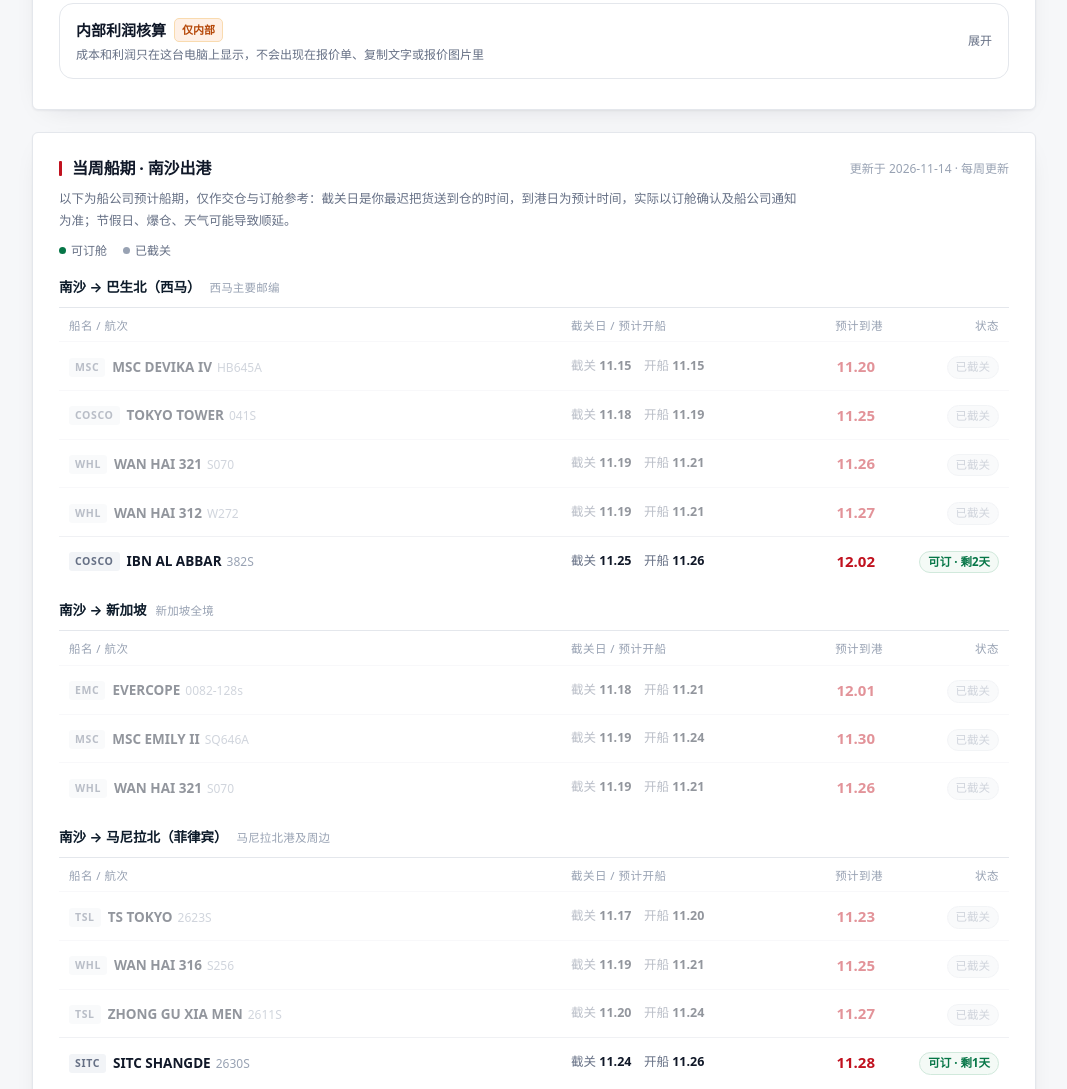
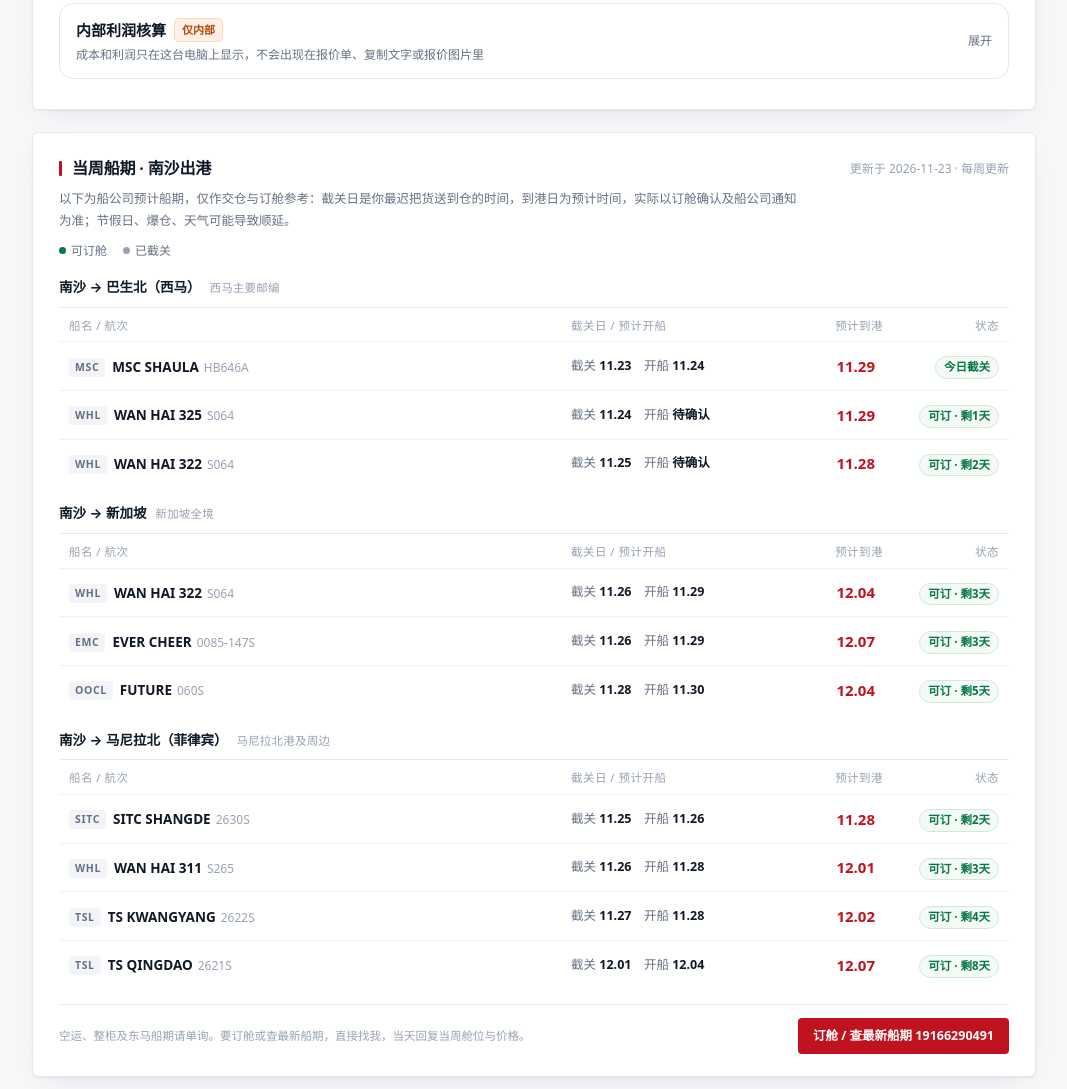
Before and after one commit to XGD19166290491/XGD, a plain HTML site: page index.html in a window 1280 px wide. Shown: the part 2316-3405 px from the top of the page, without its empty margins (106-1173 px from the left). Drawn offline with Linux system fonts and the light colour scheme; a web font is replaced by a local one.

Commit message:
船期更新：菲律宾海运/南沙-新加坡/马来西亚最新船期（截关11.23-12.01），马来两条开船时间未定显示待确认

```diff
--- a/index.html
+++ b/index.html
@@ -4218,32 +4218,30 @@ try{ xgdDlSync(); }catch(e){}
 </script>
 <script>
 /* ===== 船期表 · 数据在 SHIP 里改，改完同步改 SHIP_UPDATED ===== */
-var SHIP_UPDATED = '2026-11-14';
+var SHIP_UPDATED = '2026-11-23';
 var SHIP_LANES = {
   MY:{zh:'南沙 → 巴生北（西马）', en:'Nansha → Port Klang North (West MY)', sub:{zh:'西马主要邮编', en:'main West MY postcodes'}},
   SG:{zh:'南沙 → 新加坡', en:'Nansha → Singapore', sub:{zh:'新加坡全境', en:'nationwide'}},
   PH:{zh:'南沙 → 马尼拉北（菲律宾）', en:'Nansha → Manila North (Philippines)', sub:{zh:'马尼拉北港及周边', en:'Manila North & nearby'}}
 };
 var SHIP = [
-  {lane:'MY',car:'MSC',  vsl:'MSC DEVIKA IV', voy:'HB645A',    cut:'2026-11-15', etd:'2026-11-15', eta:'2026-11-20'},
-  {lane:'MY',car:'COSCO',vsl:'TOKYO TOWER',   voy:'041S',      cut:'2026-11-18', etd:'2026-11-19', eta:'2026-11-25'},
-  {lane:'MY',car:'WHL',  vsl:'WAN HAI 321',   voy:'S070',      cut:'2026-11-19', etd:'2026-11-21', eta:'2026-11-26'},
-  {lane:'MY',car:'WHL',  vsl:'WAN HAI 312',   voy:'W272',      cut:'2026-11-19', etd:'2026-11-21', eta:'2026-11-27'},
-  {lane:'MY',car:'COSCO',vsl:'IBN AL ABBAR',  voy:'382S',      cut:'2026-11-25', etd:'2026-11-26', eta:'2026-12-02'},
-  {lane:'SG',car:'EMC',  vsl:'EVERCOPE',      voy:'0082-128s', cut:'2026-11-18', etd:'2026-11-21', eta:'2026-12-01'},
-  {lane:'SG',car:'MSC',  vsl:'MSC EMILY II',  voy:'SQ646A',    cut:'2026-11-19', etd:'2026-11-24', eta:'2026-11-30'},
-  {lane:'SG',car:'WHL',  vsl:'WAN HAI 321',   voy:'S070',      cut:'2026-11-19', etd:'2026-11-21', eta:'2026-11-26'},
-  {lane:'PH',car:'TSL',  vsl:'TS TOKYO',      voy:'2623S',     cut:'2026-11-17', etd:'2026-11-20', eta:'2026-11-23'},
-  {lane:'PH',car:'WHL',  vsl:'WAN HAI 316',   voy:'S256',      cut:'2026-11-19', etd:'2026-11-21', eta:'2026-11-25'},
-  {lane:'PH',car:'TSL',  vsl:'ZHONG GU XIA MEN', voy:'2611S',  cut:'2026-11-20', etd:'2026-11-24', eta:'2026-11-27'},
-  {lane:'PH',car:'SITC', vsl:'SITC SHANGDE',  voy:'2630S',     cut:'2026-11-24', etd:'2026-11-26', eta:'2026-11-28'}
+  {lane:'MY',car:'MSC',  vsl:'MSC SHAULA',   voy:'HB646A',    cut:'2026-11-23', etd:'2026-11-24', eta:'2026-11-29'},
+  {lane:'MY',car:'WHL',  vsl:'WAN HAI 325',  voy:'S064',      cut:'2026-11-24', etd:'',           eta:'2026-11-29'},
+  {lane:'MY',car:'WHL',  vsl:'WAN HAI 322',  voy:'S064',      cut:'2026-11-25', etd:'',           eta:'2026-11-28'},
+  {lane:'SG',car:'OOCL', vsl:'FUTURE',       voy:'060S',      cut:'2026-11-28', etd:'2026-11-30', eta:'2026-12-04'},
+  {lane:'SG',car:'WHL',  vsl:'WAN HAI 322',  voy:'S064',      cut:'2026-11-26', etd:'2026-11-29', eta:'2026-12-04'},
+  {lane:'SG',car:'EMC',  vsl:'EVER CHEER',   voy:'0085-147S', cut:'2026-11-26', etd:'2026-11-29', eta:'2026-12-07'},
+  {lane:'PH',car:'SITC', vsl:'SITC SHANGDE', voy:'2630S',     cut:'2026-11-25', etd:'2026-11-26', eta:'2026-11-28'},
+  {lane:'PH',car:'WHL',  vsl:'WAN HAI 311',  voy:'S265',      cut:'2026-11-26', etd:'2026-11-28', eta:'2026-12-01'},
+  {lane:'PH',car:'TSL',  vsl:'TS KWANGYANG', voy:'2622S',     cut:'2026-11-27', etd:'2026-11-28', eta:'2026-12-02'},
+  {lane:'PH',car:'TSL',  vsl:'TS QINGDAO',   voy:'2621S',     cut:'2026-12-01', etd:'2026-12-04', eta:'2026-12-07'}
 ];
 var SHIP_TXT = {
   zh:{title:'当周船期 · 南沙出港', upd:'更新于 {d} · 每周更新',
       desc:'以下为船公司预计船期，仅作交仓与订舱参考：截关日是你最迟把货送到仓的时间，到港日为预计时间，实际以订舱确认及船公司通知为准；节假日、爆仓、天气可能导致顺延。',
       hMain:'船名 / 航次', hDates:'截关日 / 预计开船', hEta:'预计到港', hSt:'状态',
       okLegend:'可订舱', cutLegend:'已截关',
-      open:'可订 · 剩', dLeft:'天', todayCut:'今日截关', closed:'已截关', warn:'时间待核对',
+      open:'可订 · 剩', dLeft:'天', todayCut:'今日截关', closed:'已截关', warn:'时间待核对', tbc:'待确认',
       cutL:'截关', etdL:'开船', etaL:'到港',
       empty:'本周船期已全部截关，下一水船期请微信索取。',
       foot:'空运、整柜及东马船期请单询。要订舱或查最新船期，直接找我，当天回复当周舱位与价格。',
@@ -4252,7 +4250,7 @@ var SHIP_TXT = {
       desc:'Carrier estimates for planning your cut-off and booking. Cut-off is the latest time to hand cargo in; arrival date is estimated and subject to booking confirmation and carrier notice. Holidays, space shortage or weather may delay.',
       hMain:'VESSEL / VOYAGE', hDates:'CUT-OFF / ETD', hEta:'ETA', hSt:'STATUS',
       okLegend:'Bookable', cutLegend:'Cut-off passed',
-      open:'Open ·', dLeft:'d left', todayCut:'Cut-off today', closed:'Closed', warn:'Check timing',
+      open:'Open ·', dLeft:'d left', todayCut:'Cut-off today', closed:'Closed', warn:'Check timing', tbc:'TBC',
       cutL:'Cut', etdL:'ETD', etaL:'ETA',
       empty:'All sailings this week have closed. Message me for the next one.',
       foot:'Air, FCL and East Malaysia schedules on request. Message me to book or get the latest schedule — same-day reply on space and rate.',
@@ -4289,7 +4287,7 @@ function renderShip(){
       else { st='<span class="st-ok">'+t.open+'<b>'+d+'</b>'+t.dLeft+'</span>'; }
       html+='<div class="ship-row'+(off?' off':'')+'">'
         +'<div class="sr-main"><span class="sr-car">'+r.car+'</span><span class="sr-vsl">'+r.vsl+'</span><span class="sr-voy">'+r.voy+'</span></div>'
-        +'<div class="sr-dates">'+t.cutL+' <b>'+shipFmt(r.cut)+'</b>　'+t.etdL+' <b>'+shipFmt(r.etd)+'</b></div>'
+        +'<div class="sr-dates">'+t.cutL+' <b>'+shipFmt(r.cut)+'</b>　'+t.etdL+' <b>'+(r.etd?shipFmt(r.etd):t.tbc)+'</b></div>'
         +'<div class="sr-eta"><small>'+t.etaL+'</small><b>'+shipFmt(r.eta)+'</b></div>'
         +'<div class="sr-st">'+st+'</div></div>';
     });
```
